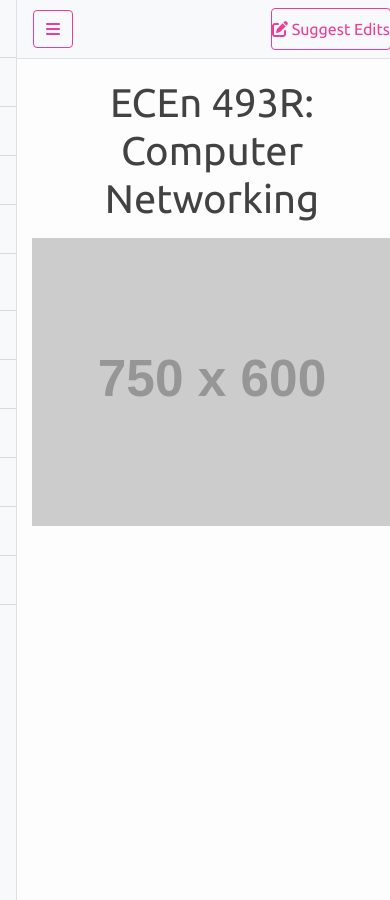
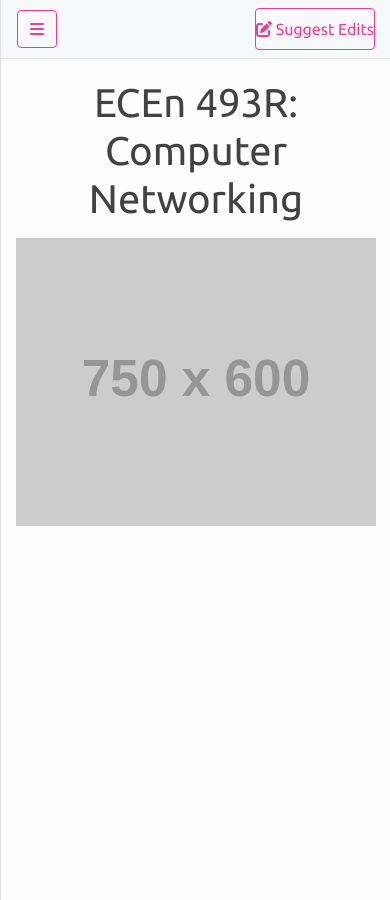
Before and after one commit to byuccl/dac_sdc_2022, a Jekyll site: the page built from index.md, in a window 390 px wide. Built offline with Jekyll 4.4.1, drawn with Linux system fonts in a browser that asks for light colours; nearby versions of some CDN libraries.

Commit message:
Fix sidebar on mobile screens

```diff
--- a/_sass/simple-sidebar.scss
+++ b/_sass/simple-sidebar.scss
@@ -15,7 +15,7 @@
 
 #sidebar-wrapper {
   min-height: 100vh;
-  margin-left: -15rem;
+  margin-left: -16rem;
   -webkit-transition: margin .25s ease-out;
   -moz-transition: margin .25s ease-out;
   -o-transition: margin .25s ease-out;
```
